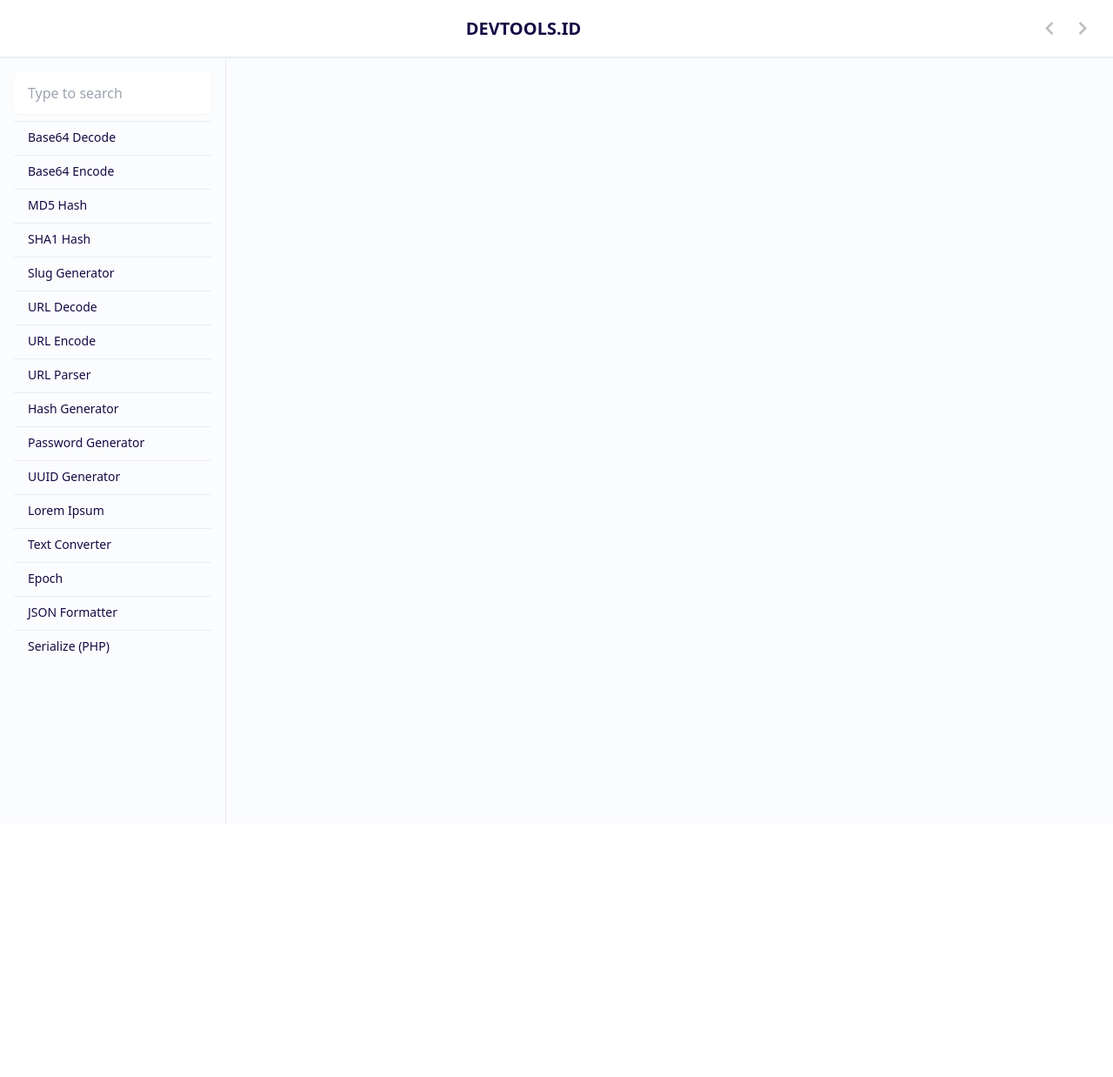
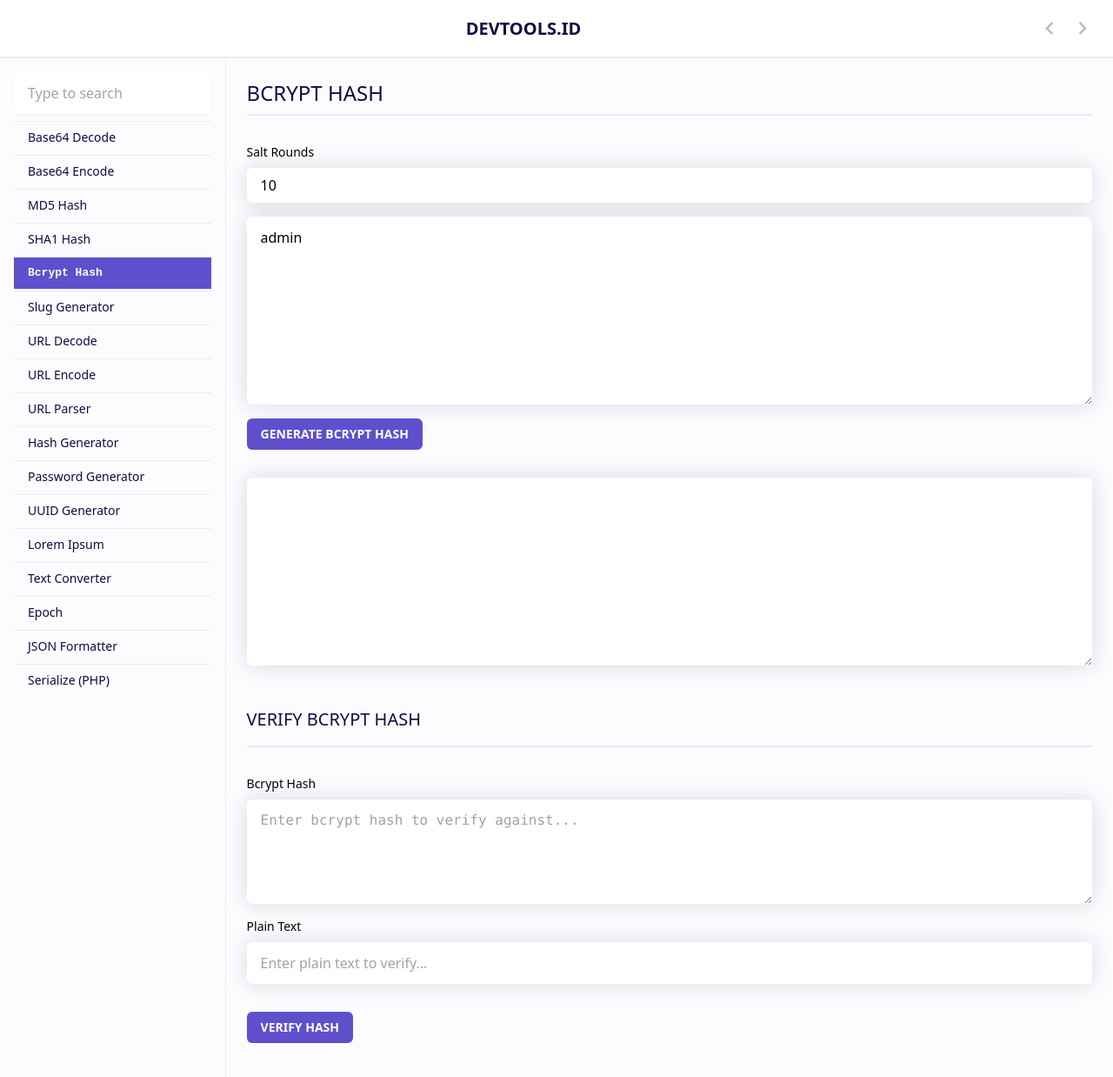
Before and after one commit to mul14/devtools.id, a Vue app: page /bcrypt in a window 1280 px wide. Shown: the top 1238 px of the page at 87% size. Before the commit the page ends 947 px from the top, so only its background shows below. Built offline with nearby package versions, Linux system fonts and the light colour scheme; a web font is replaced by a local one.

Commit message:
feat: add bcrypt hash

```diff
--- a/package.json
+++ b/package.json
@@ -8,6 +8,7 @@
   },
   "dependencies": {
     "@tailwindcss/typography": "^0.5.7",
+    "bcryptjs": "^3.0.2",
     "crypto-js": "^4.1.1",
     "dayjs": "^1.10.7",
     "js-base64": "^3.7.2",
--- a/src/router.js
+++ b/src/router.js
@@ -31,6 +31,13 @@
     component: () => import('./views/Sha1.vue'),
     meta: {
       title: 'SHA1 Hash',
+    },
+  },
+  {
+    path: '/bcrypt',
+    component: () => import('./views/BcryptGenerator.vue'),
+    meta: {
+      title: 'Bcrypt Hash Generator',
     },
   },
   {
--- a/src/store/index.js
+++ b/src/store/index.js
@@ -8,6 +8,7 @@
         { name: 'Base64 Encode', slug: 'base64-encode' },
         { name: 'MD5 Hash', slug: 'md5' },
         { name: 'SHA1 Hash', slug: 'sha1' },
+        { name: 'Bcrypt Hash', slug: 'bcrypt' },
         { name: 'Slug Generator', slug: 'slug' },
         { name: 'URL Decode', slug: 'url-decode' },
         { name: 'URL Encode', slug: 'url-encode' },
--- /dev/null
+++ b/src/views/BcryptGenerator.vue
@@ -0,0 +1,113 @@
+<script setup lang="ts">
+import { ref } from 'vue'
+import bcrypt from 'bcryptjs'
+
+const input = ref('admin')
+const output = ref('')
+const saltRounds = ref(10)
+
+// Verification form
+const verifyInput = ref('')
+const verifyHash = ref('')
+const verifyResult = ref('')
+const verifyStatus = ref('')
+
+const submit = () => {
+  const salt = bcrypt.genSaltSync(saltRounds.value)
+  output.value = bcrypt.hashSync(input.value, salt)
+}
+
+const submitVerify = () => {
+  try {
+    const isValid = bcrypt.compareSync(verifyInput.value, verifyHash.value)
+    if (isValid) {
+      verifyResult.value = 'Hash verification successful! ✓'
+      verifyStatus.value = 'success'
+    } else {
+      verifyResult.value = 'Hash verification failed! ✗'
+      verifyStatus.value = 'error'
+    }
+  } catch (error) {
+    verifyResult.value = 'Invalid hash format! ✗'
+    verifyStatus.value = 'error'
+  }
+}
+</script>
+
+<template>
+  <div class>
+    <h1 class="font-normal text-2xl text-darkBlue uppercase">Bcrypt Hash</h1>
+    <div class="border-b-2 border-gray mb-8 mt-2"></div>
+    <div class="flex flex-col gap-4">
+      <div>
+        <label class="block text-sm font-medium text-gray-700 mb-2">Salt Rounds</label>
+        <input
+          v-model.number="saltRounds"
+          type="number"
+          min="4"
+          max="15"
+          class="block w-full shadow-custom rounded-md border-indigo-500 py-2 px-4 focus:border-indigo-500 focus:ring-indigo-500 mb-4"
+        />
+        <textarea
+          v-model="input"
+          class="block w-full shadow-custom rounded-md border-indigo-500 py-3 px-4 focus:border-indigo-500 focus:ring-indigo-500"
+          rows="8"
+          placeholder="Enter text to hash..."
+        ></textarea>
+        <button
+          @click="submit"
+          class="rounded-md my-4 px-4 py-2 text-white bg-primary font-bold text-sm uppercase hover:bg-primary"
+        >Generate Bcrypt Hash</button>
+      </div>
+      <div>
+        <textarea
+          v-model="output"
+          class="block w-full shadow-custom rounded-md border-indigo-500 py-3 px-4 focus:border-indigo-500 focus:ring-indigo-500 bg-gray-100 font-mono"
+          rows="8"
+          readonly
+        ></textarea>
+      </div>
+    </div>
+
+    <!-- Hash Verification Section -->
+    <div class="mt-12">
+      <h2 class="font-normal text-xl text-darkBlue uppercase mb-4">Verify Bcrypt Hash</h2>
+      <div class="border-b-2 border-gray mb-8"></div>
+      <div class="flex flex-col gap-4">
+        <div>
+          <label class="block text-sm font-medium text-gray-700 mb-2">Bcrypt Hash</label>
+          <textarea
+            v-model="verifyHash"
+            class="block w-full shadow-custom rounded-md border-indigo-500 py-3 px-4 focus:border-indigo-500 focus:ring-indigo-500 font-mono"
+            rows="4"
+            placeholder="Enter bcrypt hash to verify against..."
+          ></textarea>
+        </div>
+        <div>
+          <label class="block text-sm font-medium text-gray-700 mb-2">Plain Text</label>
+          <input
+            v-model="verifyInput"
+            class="block w-full shadow-custom rounded-md border-indigo-500 py-3 px-4 focus:border-indigo-500 focus:ring-indigo-500"
+            placeholder="Enter plain text to verify..."
+          />
+        </div>
+        <div>
+          <button
+            @click="submitVerify"
+            class="rounded-md my-4 px-4 py-2 text-white bg-primary font-bold text-sm uppercase hover:bg-primary"
+          >Verify Hash</button>
+        </div>
+        <div
+          v-if="verifyResult"
+          :class="{
+            'text-green-600 bg-green-50 border-green-200': verifyStatus === 'success',
+            'text-red-600 bg-red-50 border-red-200': verifyStatus === 'error'
+          }"
+          class="p-4 rounded-md border font-medium"
+        >
+          {{ verifyResult }}
+        </div>
+      </div>
+    </div>
+  </div>
+</template>
```
Also changed, not shown: 1 other file (tests, documents, lock files or other folders).
